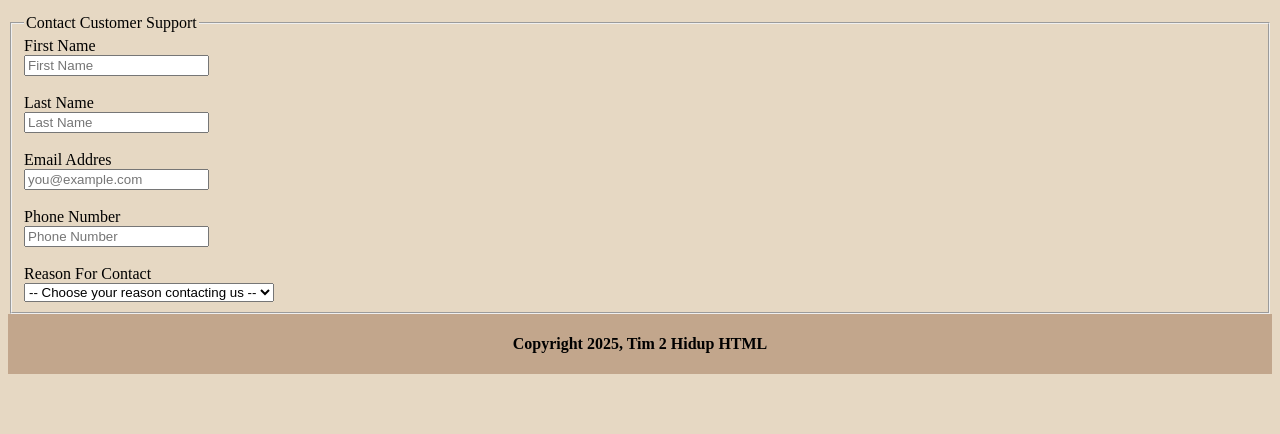
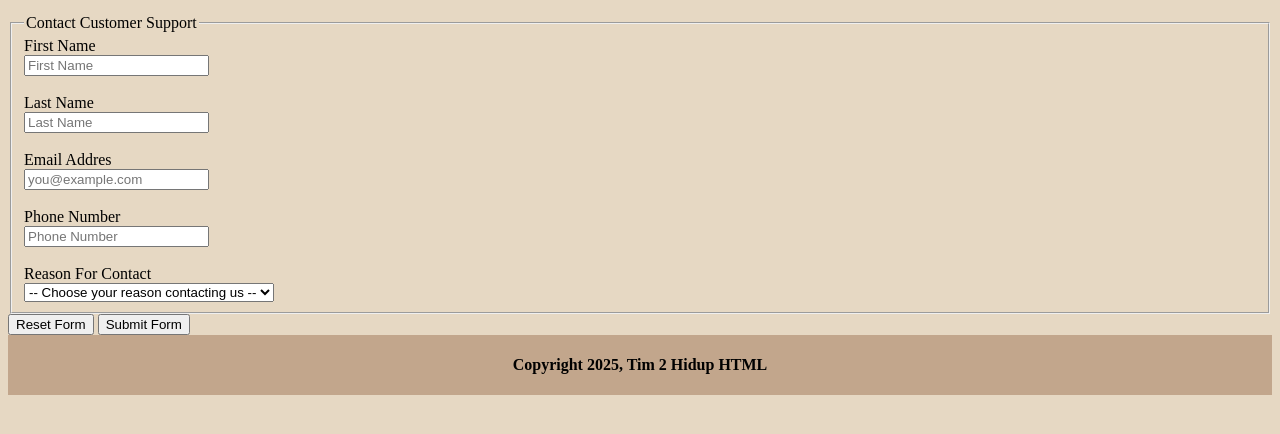
Before and after one commit to FakhridhoGunawan73/Latihan1, a plain HTML site: page form.html in a window 1280 px wide. Shown: the part 100-534 px from the top of the page. Drawn offline with Linux system fonts and the light colour scheme.

Commit message:
menambahkan tag button di file form.html

```diff
--- a/form.html
+++ b/form.html
@@ -39,6 +39,8 @@
                     </select>
                 </fieldset>
             </section>
+            <button type="reset">Reset Form</button>
+            <button type="submit">Submit Form</button>
         </form>
     </main>
     <footer style="background-color: #C2A68C; padding: 5px; text-align: center;">
```
